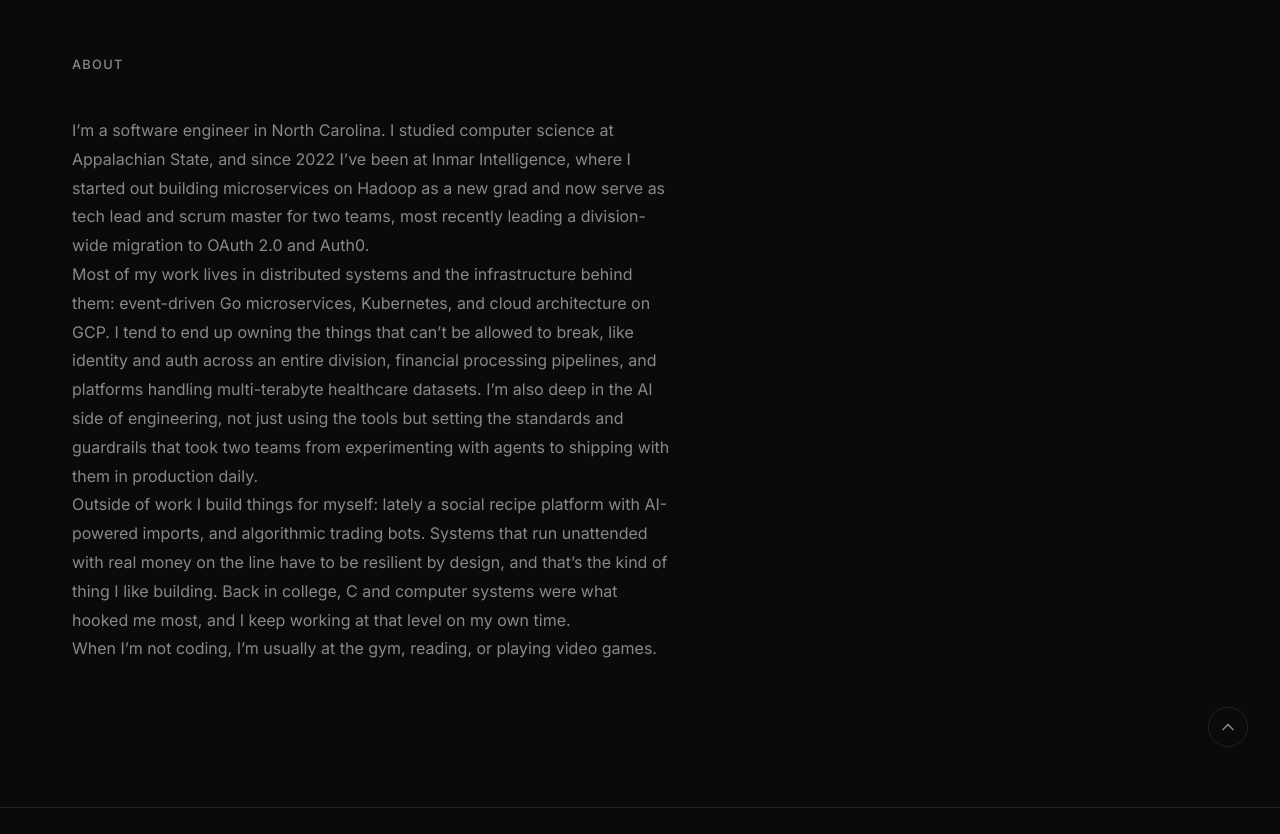
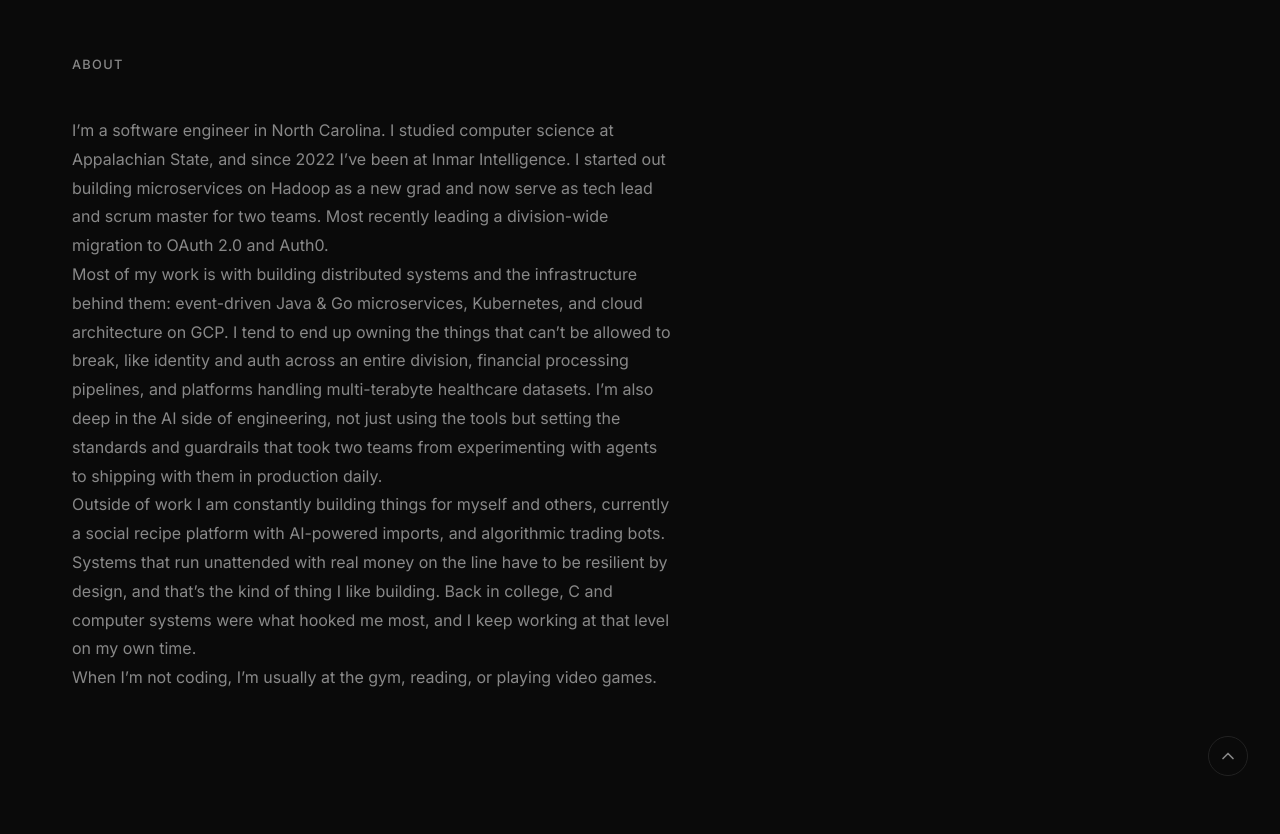
Before and after one commit to jaracah/portfolio, an Astro site: page / in a window 1280 px wide. Shown: the part 1570-2404 px from the top of the page. Built offline with nearby package versions, Linux system fonts and the light colour scheme; Astro itself is replaced by a stand-in of ours.

Commit message:
update about

```diff
--- a/src/content/about/index.md
+++ b/src/content/about/index.md
@@ -4,24 +4,25 @@
 ---
 
 I'm a software engineer in North Carolina. I studied computer science at
-Appalachian State, and since 2022 I've been at Inmar Intelligence, where I
-started out building microservices on Hadoop as a new grad and now serve as tech
-lead and scrum master for two teams, most recently leading a division-wide
-migration to OAuth 2.0 and Auth0.
+Appalachian State, and since 2022 I've been at Inmar Intelligence. I started out
+building microservices on Hadoop as a new grad and now serve as tech lead and
+scrum master for two teams. Most recently leading a division-wide migration to
+OAuth 2.0 and Auth0.
 
-Most of my work lives in distributed systems and the infrastructure behind them:
-event-driven Go microservices, Kubernetes, and cloud architecture on GCP. I tend
-to end up owning the things that can't be allowed to break, like identity and
-auth across an entire division, financial processing pipelines, and platforms
-handling multi-terabyte healthcare datasets. I'm also deep in the AI side of
-engineering, not just using the tools but setting the standards and guardrails
-that took two teams from experimenting with agents to shipping with them in
-production daily.
+Most of my work is with building distributed systems and the infrastructure
+behind them: event-driven Java & Go microservices, Kubernetes, and cloud
+architecture on GCP. I tend to end up owning the things that can't be allowed to
+break, like identity and auth across an entire division, financial processing
+pipelines, and platforms handling multi-terabyte healthcare datasets. I'm also
+deep in the AI side of engineering, not just using the tools but setting the
+standards and guardrails that took two teams from experimenting with agents to
+shipping with them in production daily.
 
-Outside of work I build things for myself: lately a social recipe platform with
-AI-powered imports, and algorithmic trading bots. Systems that run unattended
-with real money on the line have to be resilient by design, and that's the kind
-of thing I like building. Back in college, C and computer systems were what
-hooked me most, and I keep working at that level on my own time.
+Outside of work I am constantly building things for myself and others, currently
+a social recipe platform with AI-powered imports, and algorithmic trading bots.
+Systems that run unattended with real money on the line have to be resilient by
+design, and that's the kind of thing I like building. Back in college, C and
+computer systems were what hooked me most, and I keep working at that level on
+my own time.
 
 When I'm not coding, I'm usually at the gym, reading, or playing video games.
```
